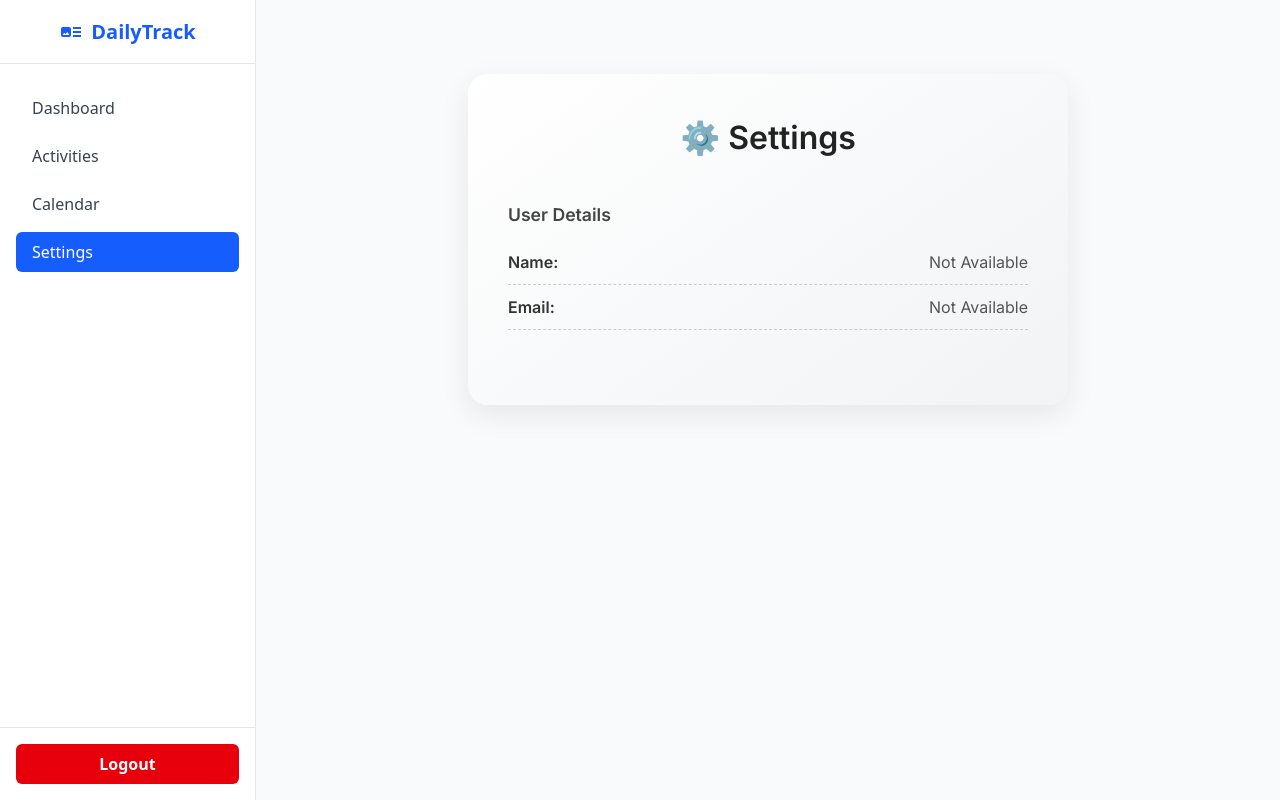
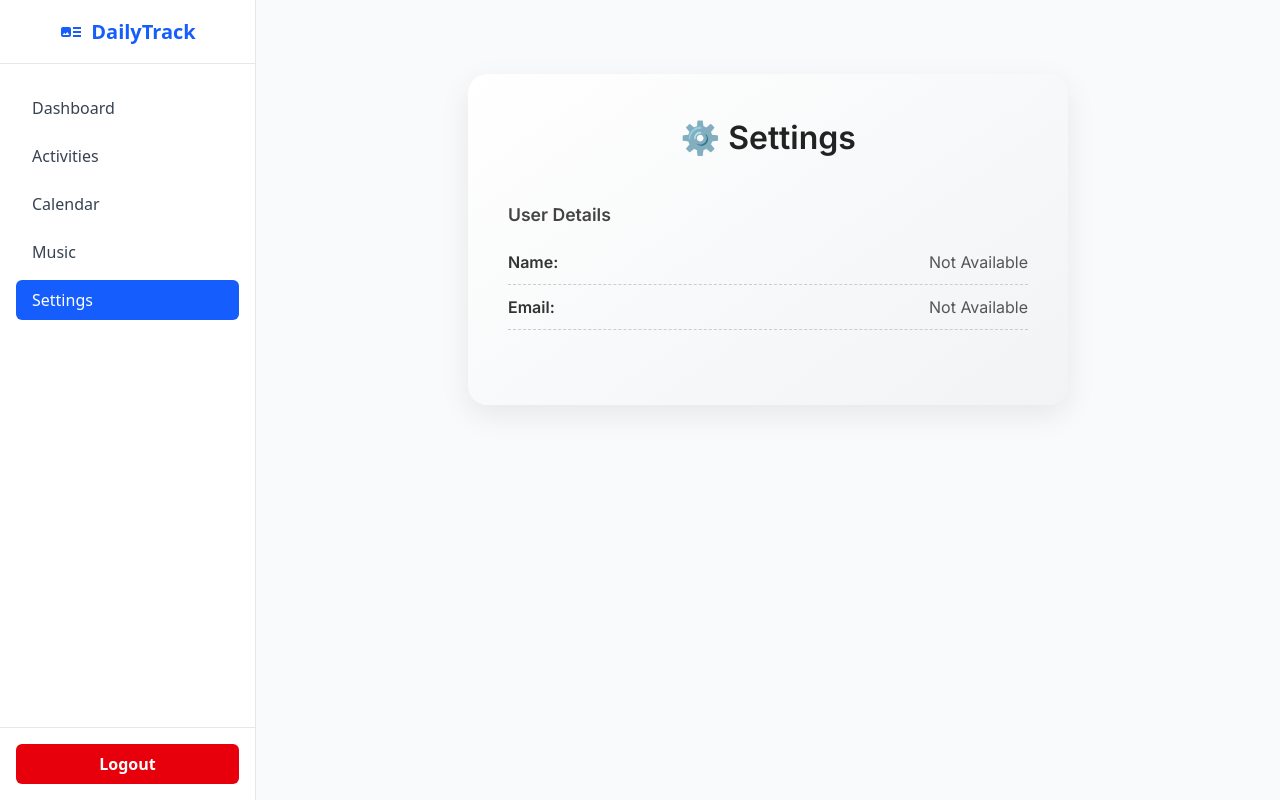
Before and after one commit to RashiShekhar/Daily-Activities, a React (Vite) app: page /dashboard/settings in a window 1280 px wide. Built offline with nearby package versions, Linux system fonts and the light colour scheme.

Commit message:
music field added

```diff
--- a/src/components/Music.jsx
+++ b/src/components/Music.jsx
@@ -0,0 +1,9 @@
+import React from "react";
+export default function Music() {
+  return (
+    <div className="relative min-h-screen overflow-hidden">
+      <div className="absolute inset-0 bg-gradient-to-r from-blue-400 via-teal-300 to-indigo-500 bg-[length:200%_200%] animate-gradient-x z-0" />
+      Hello
+    </div>
+  );
+}
--- a/src/components/NavBar.jsx
+++ b/src/components/NavBar.jsx
@@ -10,6 +10,7 @@ export default function NavBar() {
     { name: "Dashboard", path: "/dashboard" },
     { name: "Activities", path: "/dashboard/activities" },
     { name: "Calendar", path: "/dashboard/calendar" },
+    { name: "Music", path: "/dashboard/music" },
     { name: "Settings", path: "/dashboard/settings" },
   ];
 
```
